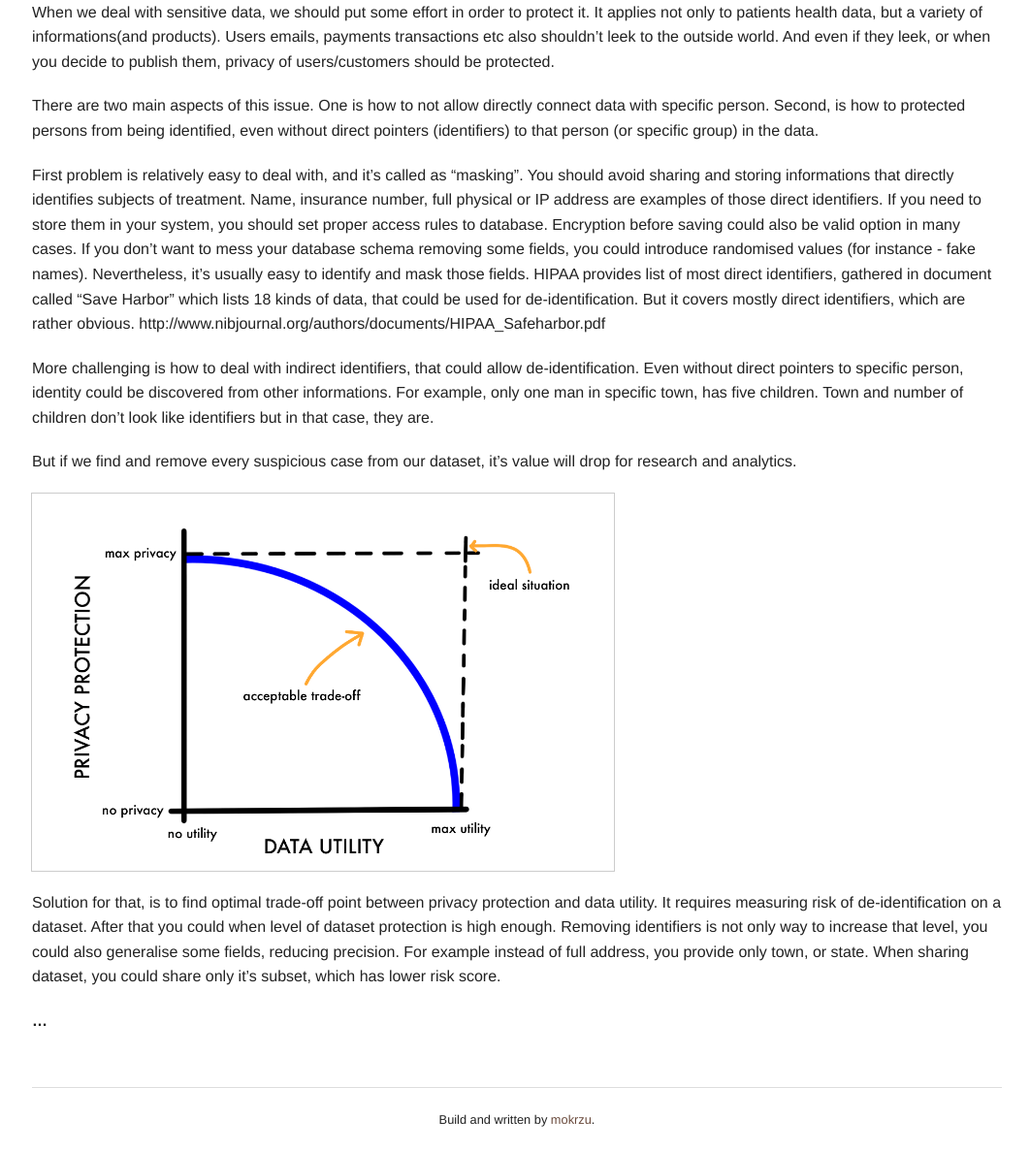
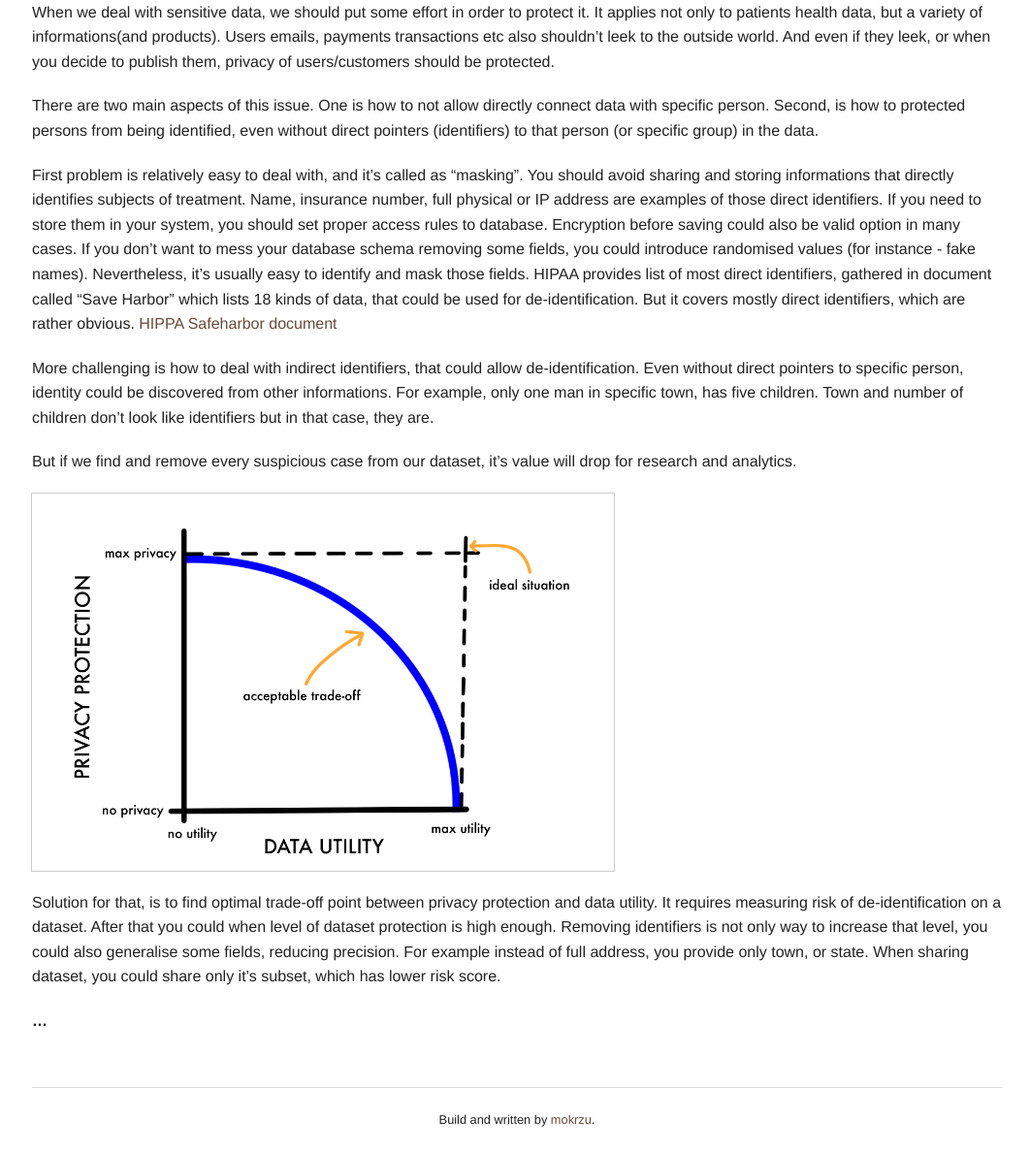
Before and after one commit to mokrzu/mokrzu.github.io, a Jekyll site: the page built from _posts/2014-10-27-health-data.md, in a window 1280 px wide. Shown: the part 553-1740 px from the top of the page at 97% size, without its empty margins (107-1169 px from the left). Built offline with Jekyll 4.4.1, drawn with Linux system fonts in a browser that asks for light colours; Markdown is read by kramdown in place of the engine named in the settings.

Commit message:
fixed link

```diff
--- a/_posts/2014-10-27-health-data.md
+++ b/_posts/2014-10-27-health-data.md
@@ -20,7 +20,10 @@ When we deal with sensitive data, we should put some effort in order to protect
 
 There are two main aspects of this issue. One is how to not allow directly connect data with specific person. Second, is how to protected persons from being identified, even without direct pointers (identifiers) to that person (or specific group) in the data.
 
-First problem is relatively easy to deal with, and it’s called as “masking”. You should avoid sharing and storing informations that directly identifies subjects of treatment. Name, insurance number, full physical or IP address are examples of those direct identifiers. If you need to store them in your system, you should set proper access rules to database. Encryption before saving could also be valid option in many cases. If you don’t want to mess your database schema removing some fields, you could introduce randomised values (for instance - fake names). Nevertheless, it’s usually easy to identify and mask those fields. HIPAA provides list of most direct identifiers, gathered in document called “Save Harbor” which lists 18 kinds of data, that could be used for de-identification. But it covers mostly direct identifiers, which are rather obvious. http://www.nibjournal.org/authors/documents/HIPAA_Safeharbor.pdf
+First problem is relatively easy to deal with, and it’s called as “masking”. You should avoid sharing and storing informations that directly identifies subjects of treatment. Name, insurance number, full physical or IP address are examples of those direct identifiers. If you need to store them in your system, you should set proper access rules to database. Encryption before saving could also be valid option in many cases. If you don’t want to mess your database schema removing some fields, you could introduce randomised values (for instance - fake names). Nevertheless, it’s usually easy to identify and mask those fields. HIPAA provides list of most direct identifiers, gathered in document called “Save Harbor” which lists 18 kinds of data, that could be used for de-identification. But it covers mostly direct identifiers, which are rather obvious.
+<a href="http://www.nibjournal.org/authors/documents/HIPAA_Safeharbor.pdf">
+  HIPPA Safeharbor document
+</a>
 
 More challenging is how to deal with indirect identifiers, that could allow de-identification.
 Even without direct pointers to specific person, identity could be discovered from other informations. For example, only one man in specific town, has five children. Town and number of children don’t look like identifiers but in that case, they are.
```
